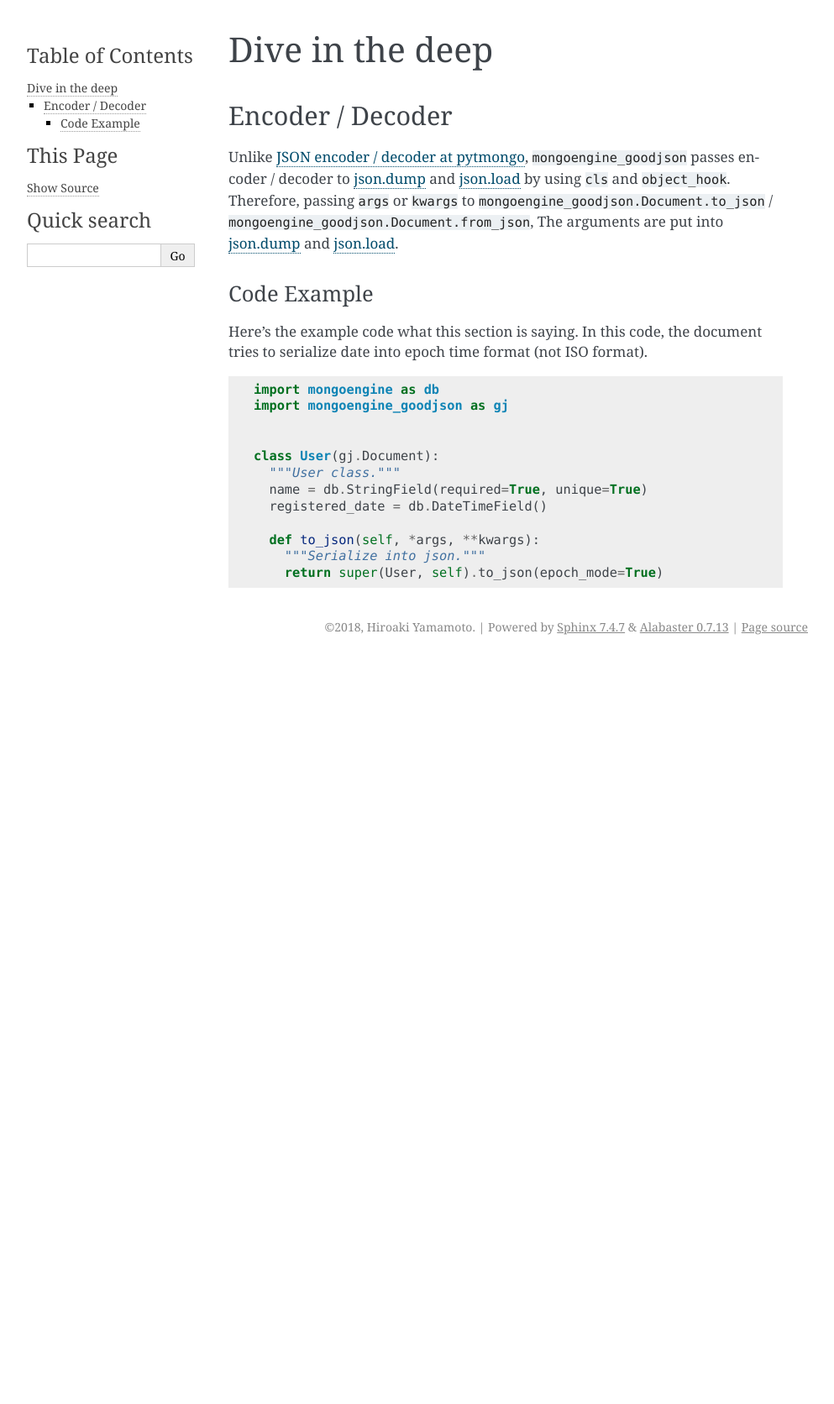
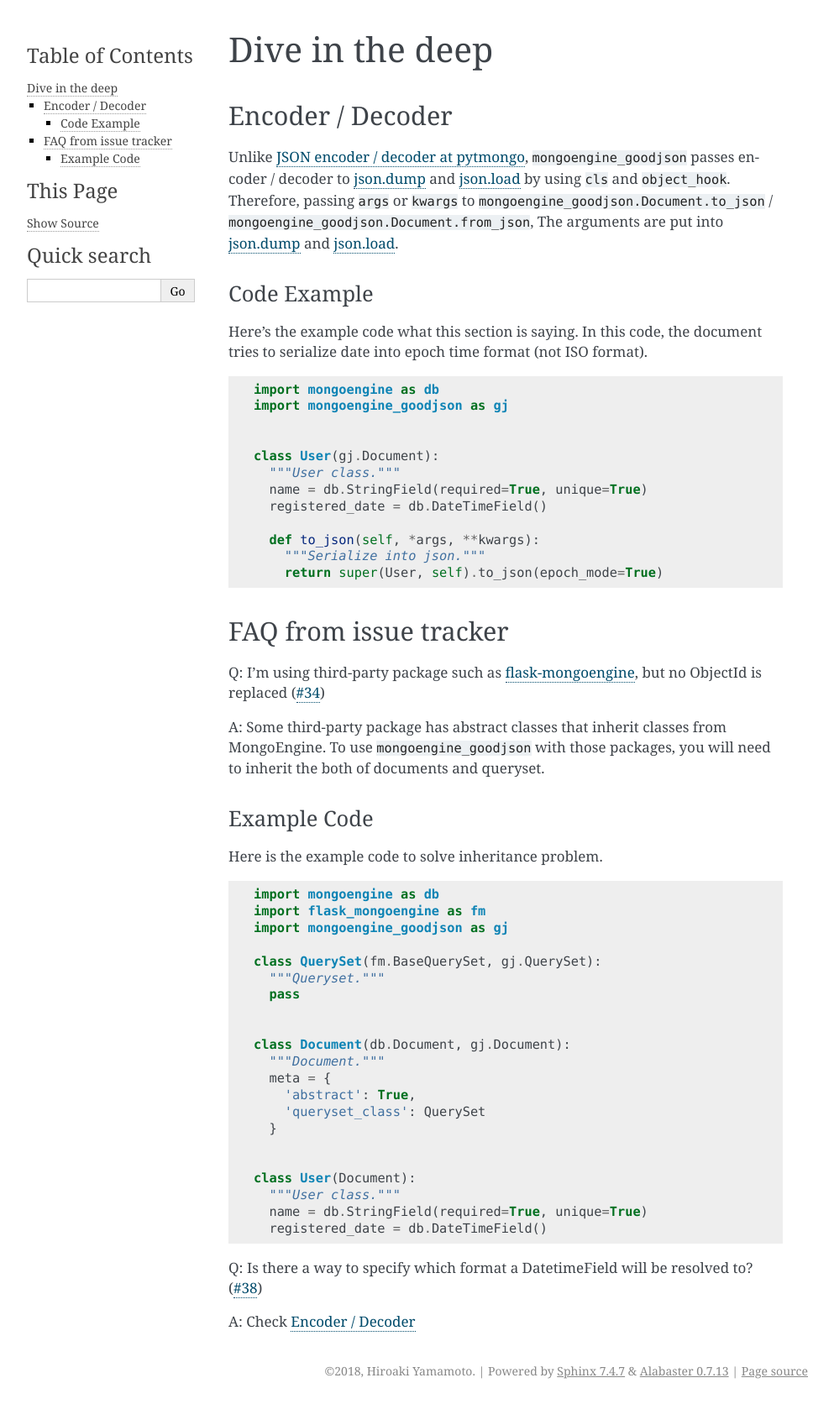
Before and after one commit to hiroaki-yamamoto/mongoengine-goodjson, a Sphinx documentation site: the page built from doc/source/dive_in_deep.rst, in a window 1280 px wide. Shown: the whole page at 84% size, without its empty margins (148-1141 px from the left). Built offline with Sphinx 7.4.7, drawn with Linux system fonts in a browser that asks for light colours; before the commit the page ends 900 px from its top, so only the background shows below that.

Commit message:
Finished dive_in_deep and license document

```diff
--- a/doc/source/dive_in_deep.rst
+++ b/doc/source/dive_in_deep.rst
@@ -37,3 +37,50 @@ tries to serialize date into epoch time format (not ISO format).
     def to_json(self, *args, **kwargs):
       """Serialize into json."""
       return super(User, self).to_json(epoch_mode=True)
+
+FAQ from issue tracker
+----------------------
+
+Q: I'm using third-party package such as `flask-mongoengine`_, but no ObjectId
+is replaced (`#34`_)
+
+A: Some third-party package has abstract classes that inherit classes from
+MongoEngine. To use :code:`mongoengine_goodjson` with those packages, you will
+need to inherit the both of documents and queryset.
+
+Example Code
+~~~~~~~~~~~~
+Here is the example code to solve inheritance problem.
+
+.. code:: python
+
+  import mongoengine as db
+  import flask_mongoengine as fm
+  import mongoengine_goodjson as gj
+
+  class QuerySet(fm.BaseQuerySet, gj.QuerySet):
+    """Queryset."""
+    pass
+
+
+  class Document(db.Document, gj.Document):
+    """Document."""
+    meta = {
+      'abstract': True,
+      'queryset_class': QuerySet
+    }
+
+
+  class User(Document):
+    """User class."""
+    name = db.StringField(required=True, unique=True)
+    registered_date = db.DateTimeField()
+
+.. _`flask-mongoengine`: https://github.com/MongoEngine/flask-mongoengine
+.. _`#34`: https://github.com/hiroaki-yamamoto/mongoengine-goodjson/issues/34
+
+Q: Is there a way to specify which format a DatetimeField will be resolved to? (`#38`_)
+
+A: Check `Encoder / Decoder`_
+
+.. _`#38`: https://github.com/hiroaki-yamamoto/mongoengine-goodjson/issues/38
--- a/doc/source/index.rst
+++ b/doc/source/index.rst
@@ -19,6 +19,7 @@ on `issues tracker`_
    basic_use
    additional_features
    dive_in_deep
+   license
 
 
 
```
Also changed, not shown: doc/source/license.rst (added, +21 -0 lines).
